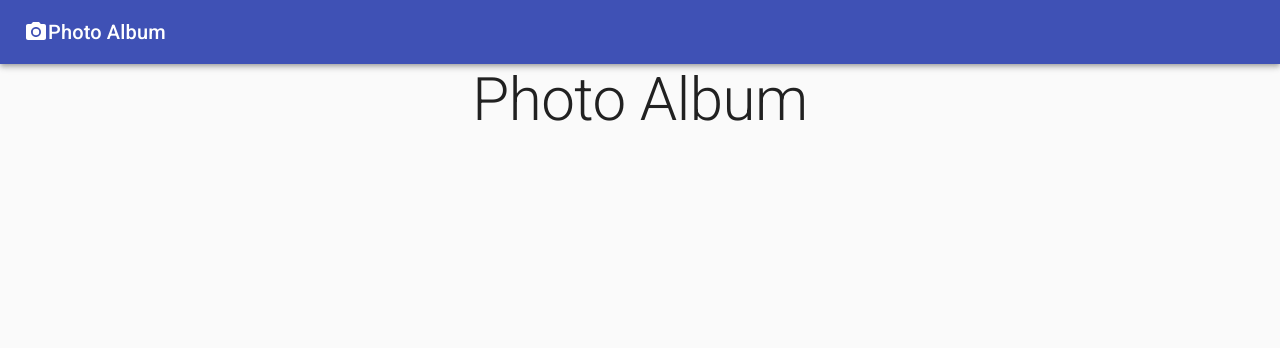
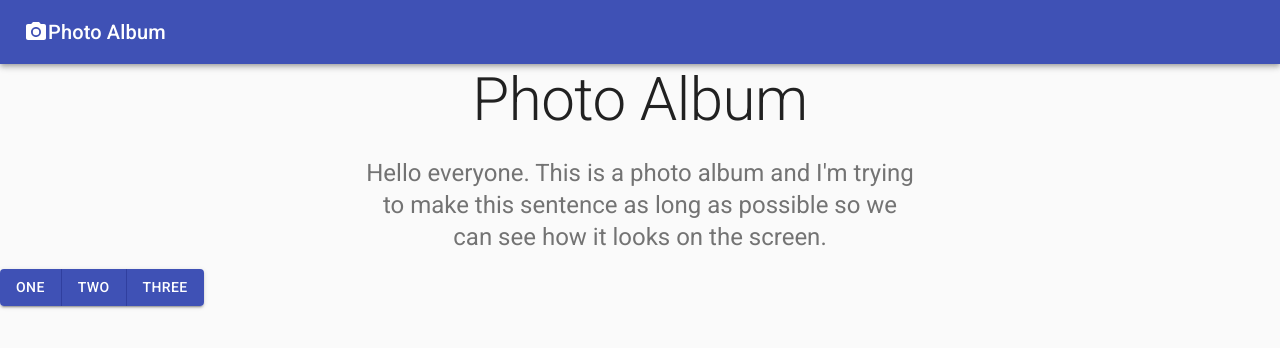
Before and after one commit to edmelech/material-UI-Demo, a React (Create React App) app: page / in a window 1280 px wide. Shown: the top 348 px of the page. Built offline with nearby package versions, Linux system fonts and the light colour scheme.

Commit message:
add button group component

```diff
--- a/src/App.jsx
+++ b/src/App.jsx
@@ -1,6 +1,9 @@
 import React from 'react';
 import { Typography, AppBar, Card, CardActions, CardContent, CardMedia, CssBaseline, Grid, Toolbar, Container } from '@material-ui/core';
 import { PhotoCamera } from '@material-ui/icons';
+
+import Button from '@material-ui/core/Button';
+import ButtonGroup from '@material-ui/core/ButtonGroup';
 
 const App = () => {
   return (
@@ -20,8 +23,16 @@ const App = () => {
           <Typography variant="h2" align="center" color="textPrimary" gutterBottom>
             Photo Album
           </Typography>
+          <Typography variant="h5" align="center" color="textSecondary" paragraph>
+            Hello everyone. This is a photo album and I'm trying to make this sentence as long as possible so we can see how it looks on the screen.
+          </Typography>
         </Container>
       </div>
+      <ButtonGroup variant="contained" aria-label="outlined primary button group" color="primary">
+        <Button>One</Button>
+        <Button>Two</Button>
+        <Button>Three</Button>
+      </ButtonGroup>
     </main>
    </>
   );
```
